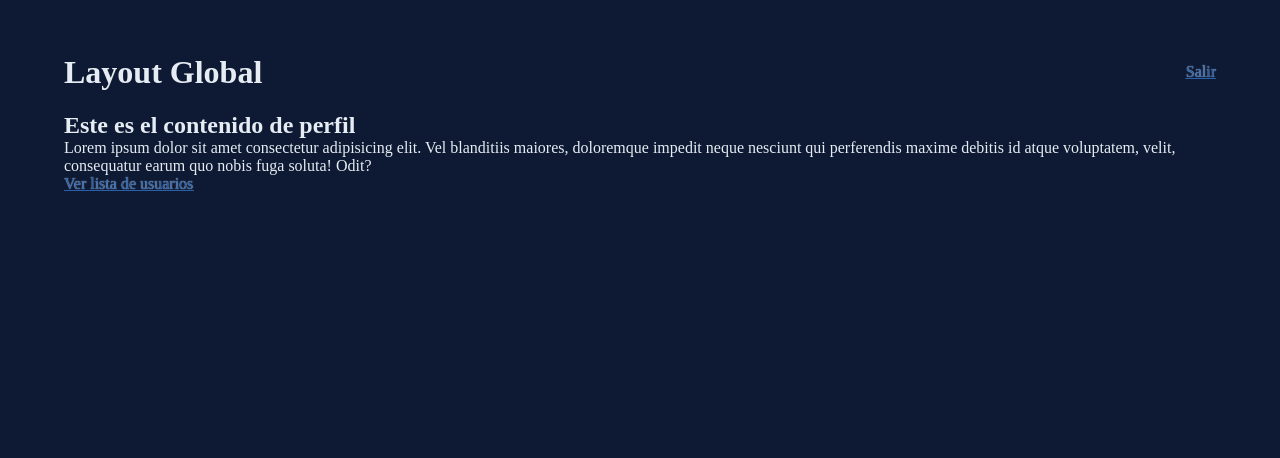
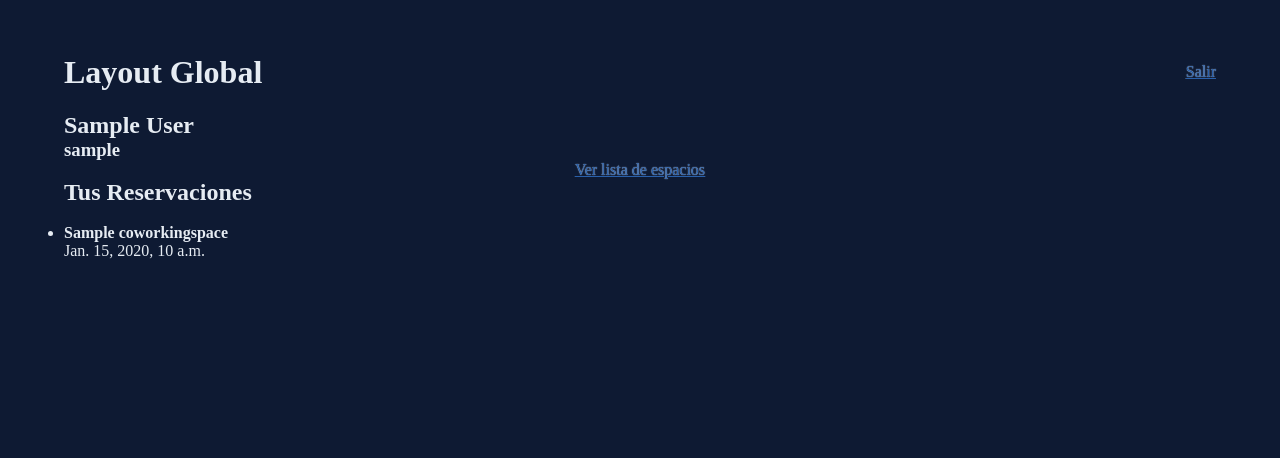
Before and after one commit to FlakoBB/reservation-system, a Django app: page /users/perfil/ in a window 1280 px wide. Shown: the top 458 px of the page. Run offline with Django 4.2, Linux system fonts and the light colour scheme; a user stored in the database is signed in; tables that the repository leaves empty hold one stand-in row (values such as "Sample post").

Commit message:
feat: resevation button

```diff
--- a/spaces/admin.py
+++ b/spaces/admin.py
@@ -1,5 +1,6 @@
 from django.contrib import admin
-from .models import SpaceType, CoworkingSpace
+from .models import SpaceType, CoworkingSpace, Reservation
 
 admin.site.register(SpaceType)
 admin.site.register(CoworkingSpace)
+admin.site.register(Reservation)
--- a/spaces/models.py
+++ b/spaces/models.py
@@ -1,4 +1,5 @@
 from django.db import models
+from users.models import MyUser
 
 class SpaceType(models.Model):
   space_id = models.CharField(primary_key=True, unique=True, blank=False, max_length=30)
@@ -17,3 +18,11 @@
 
   def __str__(self):
     return f'{self.name} - {self.space_type.space_name}'
+
+class Reservation(models.Model):
+  user = models.ForeignKey(MyUser, on_delete=models.CASCADE)
+  space = models.ForeignKey(CoworkingSpace, on_delete=models.CASCADE)
+  reservation_date = models.DateTimeField(auto_now_add=True)
+
+  def __str__(self):
+    return f'{self.space.name}: {self.user.username}'
--- a/spaces/templates/spaces/spaces-list.html
+++ b/spaces/templates/spaces/spaces-list.html
@@ -11,6 +11,10 @@
         <h3>{{ space.name }}</h3>
         <span>Capacidad: {{ space.capacity}}</span>
         <span>Disponibilidad: {{ space.is_available}}</span>
+        <form action="{% url 'reserve_space' space_id=space.pk %}" method="post">
+          {% csrf_token %}
+          <input type="submit" value="Reservar">
+        </form>
       </li>
     {% endfor %}
   </ul>
--- a/spaces/urls.py
+++ b/spaces/urls.py
@@ -6,4 +6,5 @@
 urlpatterns = [
   path('register-space/', views.register_space, name='register_space'),
   path('spaces-list/', views.show_spaces, name='spaces_list'),
+  path('reserve_space/<str:space_id>>/', views.reserve_space, name='reserve_space')
 ] + static(settings.MEDIA_URL, document_root=settings.MEDIA_ROOT)
--- a/users/templates/users/admin-dashboard.html
+++ b/users/templates/users/admin-dashboard.html
@@ -11,5 +11,6 @@
     <p><a href="{% url 'users_list' %}">Lista de usuarios</a></p>
     <p><a href="{% url 'admin_register' %}">Agreagar Administrador</a></p>
     <p><a href="{% url 'register_space' %}">Agreagar Espacio</a></p>
+    <p><a href="{% url 'spaces_list' %}">Lista de Espacios</a></p>
   </nav>
 {% endblock %}
--- a/users/templates/users/perfil.html
+++ b/users/templates/users/perfil.html
@@ -4,9 +4,22 @@
 
 {% block content %}
 
-<h2>Este es el contenido de perfil</h2>
-<p>Lorem ipsum dolor sit amet consectetur adipisicing elit. Vel blanditiis maiores, doloremque impedit neque nesciunt qui perferendis maxime debitis id atque voluptatem, velit, consequatur earum quo nobis fuga soluta! Odit?</p>
+<h2>{{user.first_name}} {{user.last_name}}</h2>
+<h3>{{user.username}}</h3>
 
-<a href="{% url 'users_list' %}">Ver lista de usuarios</a>
+<nav>
+  <a href="{% url 'spaces_list' %}">Ver lista de espacios</a>
+</nav>
+
+<h2>Tus Reservaciones</h2>
+<br>
+<ul>
+  {% for space in spaces %}
+    <li>
+      <h4>{{space.space.name}}</h4>
+      <p>{{space.reservation_date}}</p>
+    </li>
+  {% endfor %}
+</ul>
 
 {% endblock %}
--- a/users/views.py
+++ b/users/views.py
@@ -4,6 +4,7 @@
 from django.shortcuts import render, redirect
 from .forms import UserRegister, LoginForm
 from .models import MyUser
+from spaces.models import Reservation
 
 def register_view(request):
   if request.method == 'POST':
@@ -68,7 +69,9 @@
 
 @login_required
 def profile(request):
-  return render(request, 'users/perfil.html')
+  user = request.user
+  spaces = Reservation.objects.filter(user=request.user)
+  return render(request, 'users/perfil.html', {'user': user, 'spaces': spaces})
 
 def landing_view(request):
   return render(request, 'users/landing.html')
```
Also changed, not shown: spaces/views.py (+16 -2 lines).
